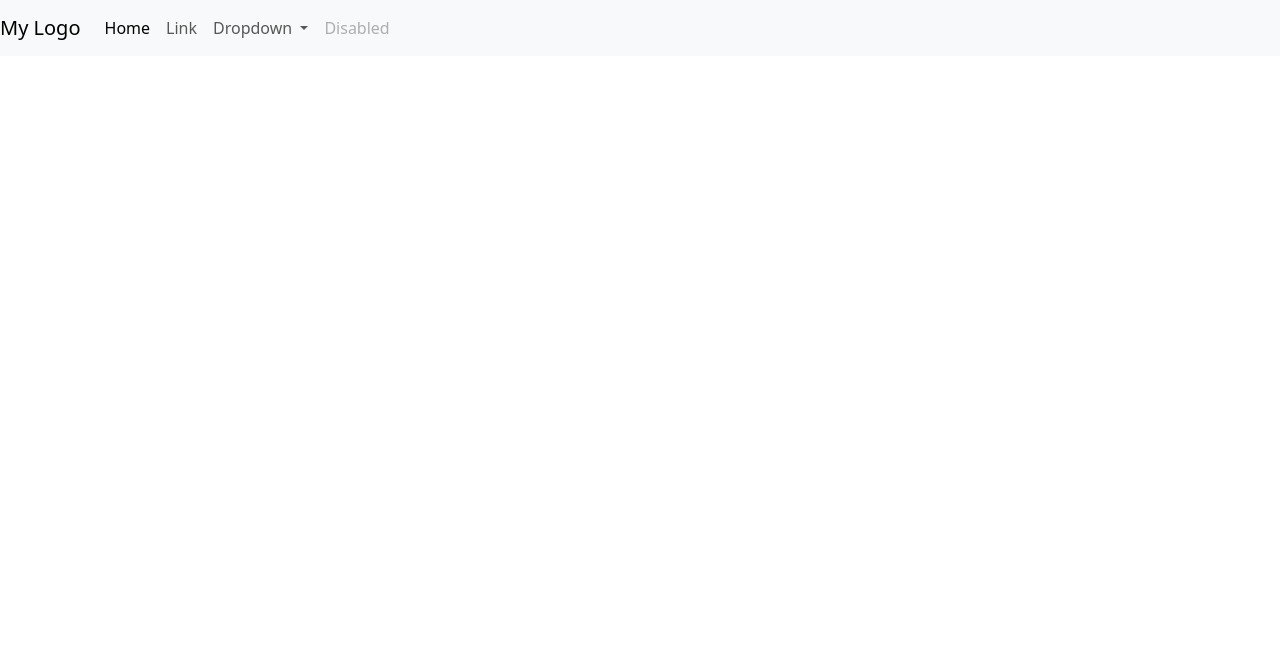
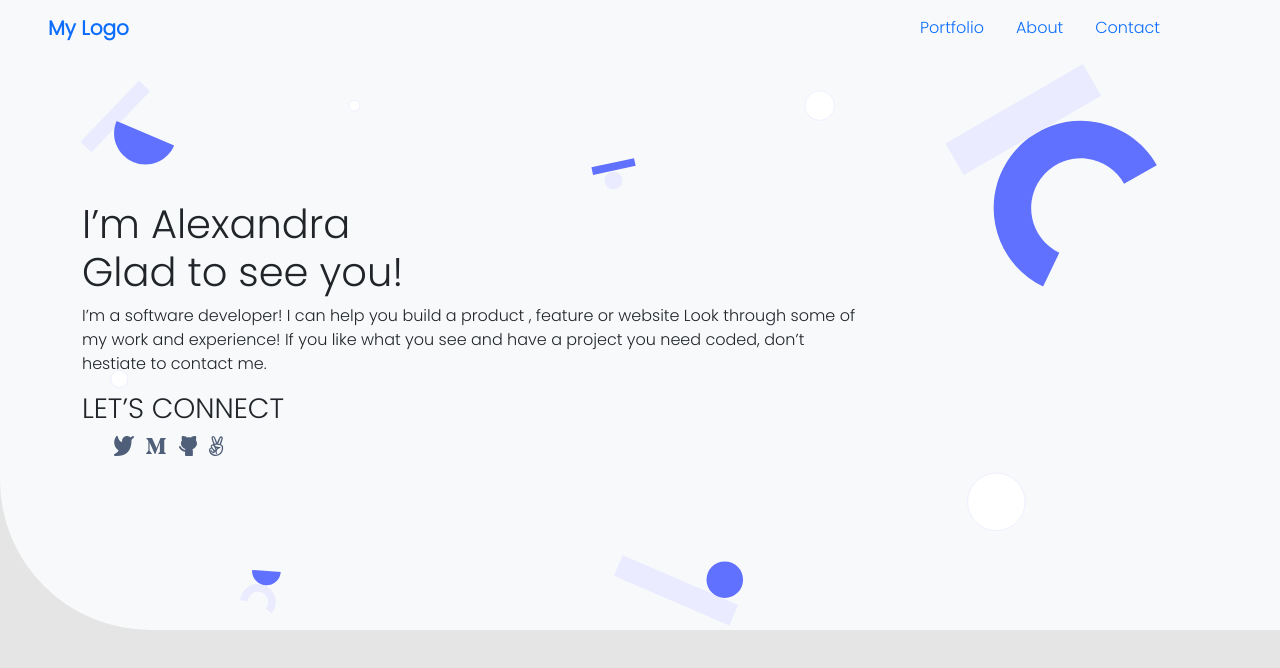
Before and after one commit to dheerajsachdeva/bootstrap, a website: page index.html in a window 1280 px wide. Drawn offline with nearby package versions, Linux system fonts and the light colour scheme.

Commit message:
Add section 1

```diff
--- a/index.html
+++ b/index.html
@@ -1,53 +1,70 @@
 <!DOCTYPE html>
 <html lang="en">
+
 <head>
-    <link href="https://cdn.jsdelivr.net/npm/bootstrap@5.3.0-alpha1/dist/css/bootstrap.min.css" rel="stylesheet" integrity="sha384-GLhlTQ8iRABdZLl6O3oVMWSktQOp6b7In1Zl3/Jr59b6EGGoI1aFkw7cmDA6j6gD" crossorigin="anonymous">
+
   <meta charset="UTF-8">
   <meta http-equiv="X-UA-Compatible" content="IE=edge">
   <meta name="viewport" content="width=device-width, initial-scale=1.0">
+  <link href="https://cdn.jsdelivr.net/npm/bootstrap@5.3.0-alpha1/dist/css/bootstrap.min.css" rel="stylesheet"
+    integrity="sha384-GLhlTQ8iRABdZLl6O3oVMWSktQOp6b7In1Zl3/Jr59b6EGGoI1aFkw7cmDA6j6gD" crossorigin="anonymous">
+  <link rel="preconnect" href="https://fonts.googleapis.com">
+  <link rel="preconnect" href="https://fonts.gstatic.com" crossorigin>
+  <link href="https://fonts.googleapis.com/css2?family=Poppins:wght@300&display=swap" rel="stylesheet">
   <title>Portfolio in Bootstrap design</title>
 </head>
-<body>
 
-    <header>
-        <nav class="navbar navbar-expand-lg bg-body-tertiary d-flex justify-content-between flex-direction: column">
-            <div class="d-flex justify-content-between flex-direction: column" >
-              <a class="navbar-brand" href="#">My Logo</a>
-              <button class="navbar-toggler" type="button" data-bs-toggle="collapse" data-bs-target="#navbarSupportedContent" aria-controls="navbarSupportedContent" aria-expanded="false" aria-label="Toggle navigation">
+<body class="bg-light-grey-600" style="font-family: 'Poppins', sans-serif; background-color: #E5E5E5;">
+
+  <header style="">
+    <nav class="navbar navbar-expand-lg bg-transparent row fixed-top">
+      <div class="container-fluid">
+        <a class="navbar-brand text-primary mx-5" style="font-weight: 700" href="#">My Logo</a>
+        <button class="navbar-toggler" type="button" data-bs-toggle="collapse" data-bs-target="#navbarSupportedContent"
+          aria-controls="navbarSupportedContent" aria-expanded="false" aria-label="Toggle navigation">
           <span class="navbar-toggler-icon"></span>
         </button>
-              <div class="collapse navbar-collapse" id="navbarSupportedContent">
-                <ul class="navbar-nav me-auto mb-2 mb-lg-0 d-flex justify-content-between">
-                  <li class="nav-item">
-                    <a class="nav-link active" aria-current="page" href="#">Home</a>
+        <!-- <div class="collapse navbar-collapse " id="navbarSupportedContent"> -->
+          <ul class="navbar-nav ml-auto mb-2 mb-lg-0 mx-5 px-5 g-9 ">
+            <li class="nav-item me-3 ">
+              <a class="nav-link active text-primary" aria-current="page" href="#portfolio">Portfolio</a>
             </li>
-                  <li class="nav-item">
-                    <a class="nav-link" href="#">Link</a>
+            <li class="nav-item me-3 ">
+              <a class="nav-link text-primary" href="#about">About</a>
             </li>
-                  <li class="nav-item dropdown">
-                    <a class="nav-link dropdown-toggle" href="#" role="button" data-bs-toggle="dropdown" aria-expanded="false">
-                      Dropdown
-                    </a>
-                    <ul class="dropdown-menu">
-                      <li><a class="dropdown-item" href="#">Action</a></li>
-                      <li><a class="dropdown-item" href="#">Another action</a></li>
-                      <li><hr class="dropdown-divider"></li>
-                      <li><a class="dropdown-item" href="#">Something else here</a></li>
+            <li class="nav-item me-3 col">
+              <a class="nav-link text-primary" href="#contact">Contact</a>
+            </li>
+
           </ul>
-                  </li>
-                  <li class="nav-item">
-                    <a class="nav-link disabled">Disabled</a>
-                  </li>
-                </ul>
-                <!-- <form class="d-flex" role="search">
-                  <input class="form-control me-2" type="search" placeholder="Search" aria-label="Search">
-                  <button class="btn btn-outline-success" type="submit">Search</button>
-                </form> -->
-              </div>
+        <!-- </div> -->
       </div>
     </nav>
   </header>
 
-    <script src="https://cdn.jsdelivr.net/npm/bootstrap@5.3.0-alpha1/dist/js/bootstrap.bundle.min.js" integrity="sha384-w76AqPfDkMBDXo30jS1Sgez6pr3x5MlQ1ZAGC+nuZB+EYdgRZgiwxhTBTkF7CXvN" crossorigin="anonymous"></script>
+  <section id="sec1" class="container-xxl bg-light"
+    style="background-image: url(./img/desktop_header_bg.svg);background-repeat: no-repeat;background-size: 85%; background-position-y: 8vh;background-position-x: 10vh; border-bottom-left-radius: 150px;">
+    <div class="container" style='min-height: 400px; height: 630px !important; padding-top: 200px !important;'>
+      <h1>I’m Alexandra<br>
+        Glad to see you!</h1>
+      <p style="width: 70%;">I’m a software developer! I can help you build a product , feature or website Look through
+        some of my work and
+        experience! If you like what you see and have a project you need coded, don’t hestiate to contact me.</p>
+      <h3 class="pre-socials">LET’S CONNECT</h3>
+      <ul class="socials d-inline">
+        <li class="d-inline me-2"><a href="https://twitter.com/oussedit"><img src="./img/twitter.svg" alt="Twitter"></a>
+        </li>
+        <li class="d-inline me-2"><a href=""><img src="./img/M.svg" alt="Medium"></a></li>
+        <li class="d-inline me-2"><a href="https://github.com/codedit334"><img src="./img/github.svg" alt="Github"></a>
+        </li>
+        <li class="d-inline me-2"><a href=""><img src="./img/victory.svg" alt="V"></a></li>
+      </ul>
+    </div>
+
+  </section>
+  <script src="https://cdn.jsdelivr.net/npm/bootstrap@5.3.0-alpha1/dist/js/bootstrap.bundle.min.js"
+    integrity="sha384-w76AqPfDkMBDXo30jS1Sgez6pr3x5MlQ1ZAGC+nuZB+EYdgRZgiwxhTBTkF7CXvN" crossorigin="anonymous">
+  </script>
 </body>
+
 </html>
```
Lines whose indentation alone changed are shown as unchanged.
